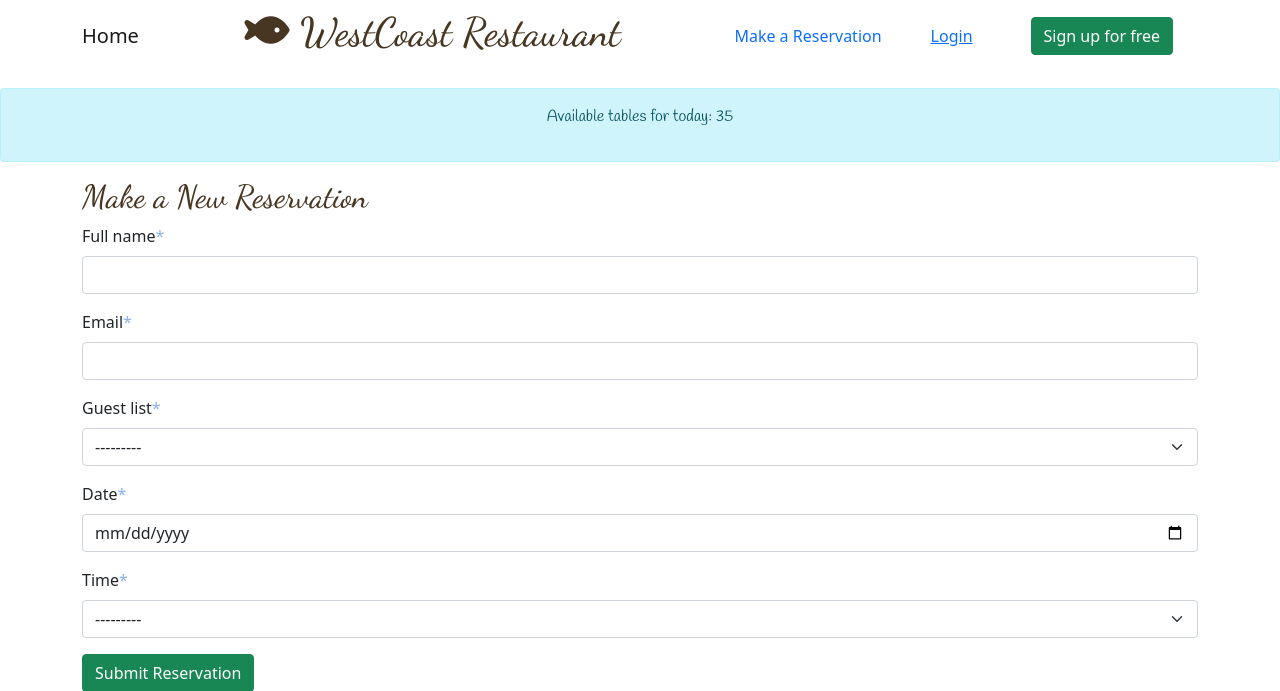
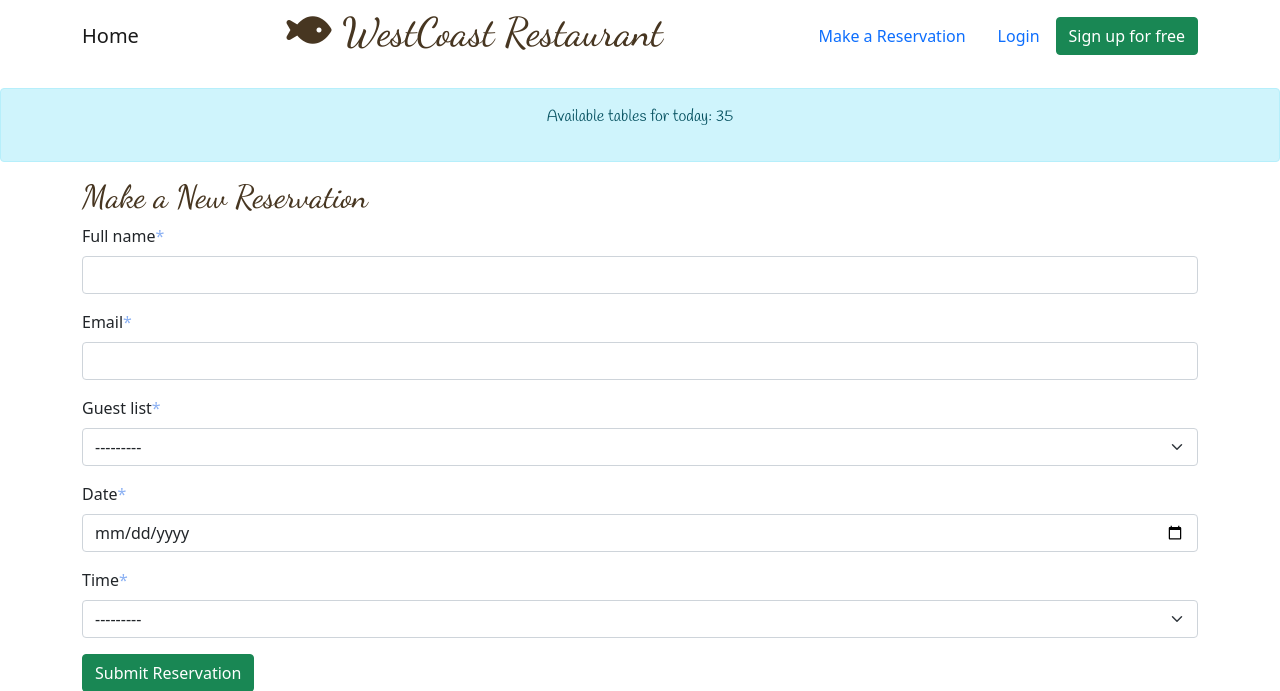
Before and after one commit to blackcatten/west-coast-restaurant, a Django app: page /make_reservation/ in a window 1280 px wide. Shown: the top 691 px of the page. Run offline with Django 3.2, Linux system fonts and the light colour scheme; data that the repository does not hold is empty; some libraries are stand-ins or nearby versions.

Commit message:
Removed buttons for login and signup

```diff
--- a/templates/account/login.html
+++ b/templates/account/login.html
@@ -4,7 +4,7 @@
 {% load account socialaccount %}
 {% block head_title %}{% trans "Sign In" %}{% endblock %}
 {% block content %}
-<section id="account-background"class="background-radial-gradient overflow-hidden">
+<section id="account-background" class="background-radial-gradient overflow-hidden">
   <div class="container px-4 py-5 px-md-5 text-center text-lg-start my-5">
     <div class="row gx-lg-5 align-items-center mb-5">
       <div class="col-lg-6 mb-5 mb-lg-0" style="z-index: 10">
--- a/templates/base.html
+++ b/templates/base.html
@@ -37,12 +37,8 @@
                 <a class="nav-link active" href="{% url 'reservations_detail' %}">Reservations detail</a>
                 {% else %}
                 <a class="nav-link active" href="{% url 'make_reservation' %}">Make a Reservation</a>
-                <button data-mdb-ripple-init type="button" class="btn btn-link px-3 me-2">
-                    <a class="nav-link active cHover" href="{% url 'account_login' %}">Login</a>
-                </button>
-                <button data-mdb-ripple-init type="button" class="btn btn-link px-3 me-2">
-                    <a class="btn btn-success" href="{% url 'account_signup' %}">Sign up for free</a>
-                </button>
+                <a class="nav-link active cHover" href="{% url 'account_login' %}">Login</a>
+                <a class="btn btn-success" href="{% url 'account_signup' %}">Sign up for free</a>
                 {% endif %}
             </div>
         </div>
```
